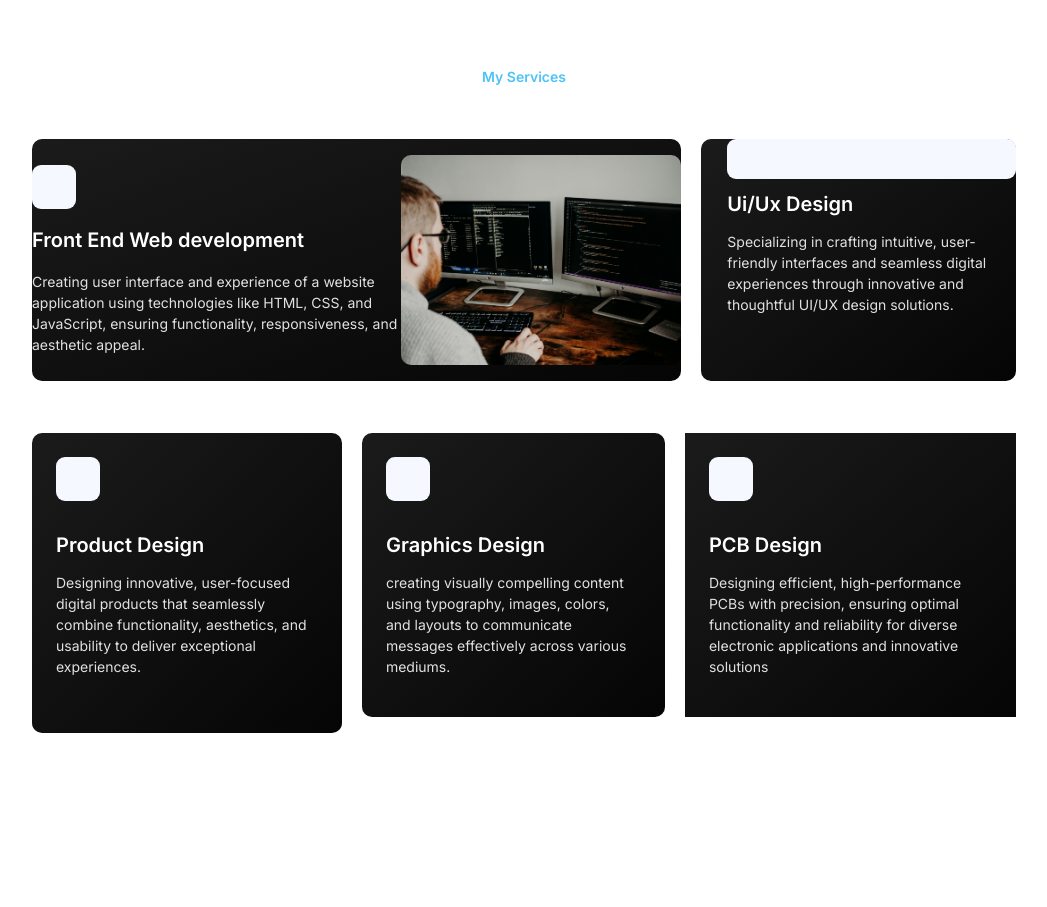
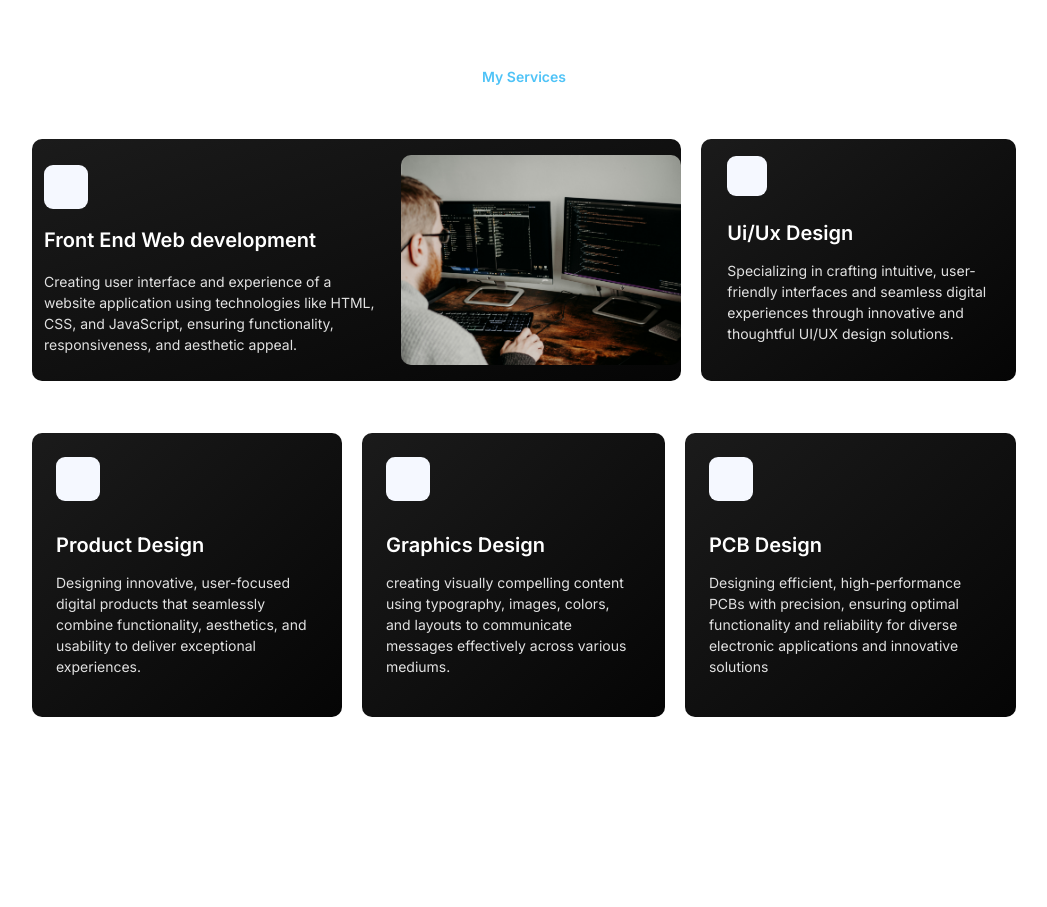
Before and after one commit to EyosiSol/myportfolio, a Next.js app: page / in a window 1280 px wide. Shown: the part 1560-2467 px from the top of the page, without its empty margins (116-1163 px from the left). Built offline with nearby package versions, Linux system fonts and the light colour scheme.

Commit message:
fix: height issues

```diff
--- a/src/app/components/whatIdo.tsx
+++ b/src/app/components/whatIdo.tsx
@@ -25,7 +25,7 @@ export default function whatido({
       </div>
       <div className="grid md:grid-cols-3 items-center h-full py-4 gap-5 w-full">
         <div className=" w-full md:w-fit md:col-span-2 flex justify-center items-center gap-1 h-fit py-4 bg-gradient-to-br from-[#1b1b1b] to-[#050505] rounded-[10px]">
-          <div className="w-full md:w-fit px-3 md:px-0 left-[20px] top-[101px] flex-col justify-center md:justify-start md:items-start gap-4 inline-flex">
+          <div className="w-full md:w-fit px-3 md:px-3 left-[20px] top-[101px] flex-col justify-center md:justify-start md:items-start gap-4 inline-flex">
             <div className="hidden md:flex left-[20px] top-[38px] justify-center md:justify-start md:items-start gap-2.5">
               <div className="w-11 h-11 bg-[#f5f8ff] rounded-[9px]" />
               <div className="w-6 h-6 overflow-hidden" />
@@ -52,8 +52,8 @@ export default function whatido({
           />
         </div>
         <div className="w-full h-full flex flex-col   bg-gradient-to-br from-[#1b1b1b] to-[#050505] rounded-[10px]">
-          <div className="w-full md:w-full md:h-full flex-col gap-3 justify-center items-center md:items-start pl-3 md:pl-[26px] inline-fle">
-            <div className=" hidden md:block p-2 bg-[#f5f8ff] rounded-[9px] md:gap-2.5  overflow-hidden">
+          <div className="w-full md:w-full md:h-full flex-col gap-3 justify-center items-center md:items-start pl-3 md:pl-[26px] inline-flex">
+            <div className="hidden md:block p-2 bg-[#f5f8ff] rounded-[9px] md:gap-2.5  overflow-hidden">
               <div className="w-6 h-6 overflow-hidden" />
             </div>
             <div className=" h-full py-4 md:h-[157px] flex-col justify-start items-start gap-[18px] inline-flex">
@@ -74,11 +74,11 @@ export default function whatido({
         </div>
       </div>
       <div className="w-full flex-col md:flex-row justify-start items-start gap-5 flex ">
-        <div className="md:p-6 flex-col justify-center items-center md:justify-end md:items-start md:gap-[19px] inline-flex bg-gradient-to-br from-[#1b1b1b] to-[#050505] rounded-[10px] pl-3">
+        <div className="md:p-6 flex-col justify-center items-center md:justify-end md:items-start md:gap-[19px] inline-flex bg-gradient-to-br from-[#1b1b1b] to-[#050505] rounded-[10px] pl-3 ">
           <div className=" hidden md:flex p-2.5 bg-[#f5f8ff] rounded-[9px] justify-start items-start gap-2.5  overflow-hidden">
             <div className="w-6 h-6 overflow-hidden" />
           </div>
-          <div className="self-stretch py-4  h-auto md:h-auto flex-col justify-start items-start gap-[18px] inline-flex">
+          <div className="self-stretch py-4  h-auto md:h-full flex-col justify-start items-start gap-[18px] inline-flex">
             <div
               className={` w-full md:w-full text-white  text-xl  text-[15px] font-semibold ${inter.className} leading-[18px]`}
             >
@@ -86,7 +86,7 @@ export default function whatido({
               Product Design
             </div>
             <div
-              className={`w-full pr-1 md:w-auto h-auto md:h-[121px] text-[#e1e1e1] text-sm font-normal ${inter.className} leading-[21px]`}
+              className={`w-full pr-1 md:w-auto h-auto md:h-full text-[#e1e1e1] text-sm font-normal ${inter.className} leading-[21px]`}
             >
               Designing innovative, user-focused digital products that
               seamlessly combine functionality, aesthetics, and usability to
@@ -95,19 +95,19 @@ export default function whatido({
             </div>
           </div>
         </div>
-        <div className="md:p-6 flex-col justify-center items-center md:justify-end md:items-start md:gap-[19px] inline-flex bg-gradient-to-br from-[#1b1b1b] to-[#050505] rounded-[10px] pl-3">
+        <div className="md:p-6 flex-col justify-center items-center md:justify-end md:items-start md:gap-[19px] inline-flex bg-gradient-to-br from-[#1b1b1b] to-[#050505] rounded-[10px] pl-3 ">
           <div className=" hidden md:flex p-2.5 bg-[#f5f8ff] rounded-[9px] justify-start items-start gap-2.5  overflow-hidden">
             <div className="w-6 h-6 overflow-hidden" />
           </div>
-          <div className="self-stretch py-4  h-auto md:h-auto flex-col justify-start items-start gap-[18px] inline-flex">
+          <div className="self-stretch py-4  h-auto md:h-full flex-col justify-start items-start gap-[18px] inline-flex">
             <div
-              className={` w-full md:w-auto text-white  text-xl  text-[15px] font-semibold ${inter.className} leading-[18px]`}
+              className={`w-full md:w-full text-white  text-xl  text-[15px] font-semibold ${inter.className} leading-[18px]`}
             >
               {" "}
               Graphics Design
             </div>
             <div
-              className={` w-full pr-1 md:w-auto h-auto md:h-auto text-[#e1e1e1] text-sm font-normal ${inter.className} leading-[21px]`}
+              className={`w-full pr-1 md:w-auto h-auto md:h-full text-[#e1e1e1] text-sm font-normal ${inter.className} leading-[21px]`}
             >
               creating visually compelling content using typography, images,
               colors, and layouts to communicate messages effectively across
@@ -116,7 +116,7 @@ export default function whatido({
             </div>
           </div>
         </div>
-        <div className="md:p-6 flex-col justify-center items-center md:justify-end md:items-start md:gap-[19px] inline-flex bg-gradient-to-br from-[#1b1b1b] to-[#050505] rounded-[10px]pl-3">
+        <div className="md:p-6 flex-col justify-center items-center md:justify-end md:items-start md:gap-[19px] inline-flex bg-gradient-to-br from-[#1b1b1b] to-[#050505] rounded-[10px] pl-3">
           <div className=" hidden md:flex p-2.5 bg-[#f5f8ff] rounded-[9px] justify-start items-start gap-2.5  overflow-hidden">
             <div className="w-6 h-6 overflow-hidden" />
           </div>
@@ -128,7 +128,7 @@ export default function whatido({
               PCB Design
             </div>
             <div
-              className={` w-full pr-1 md:w-auto h-auto md:h-auto text-[#e1e1e1] text-sm font-normal ${inter.className} leading-[21px]`}
+              className={` w-full pr-1 md:w-auto h-auto md:h-full text-[#e1e1e1] text-sm font-normal ${inter.className} leading-[21px]`}
             >
               Designing efficient, high-performance PCBs with precision,
               ensuring optimal functionality and reliability for diverse
```
